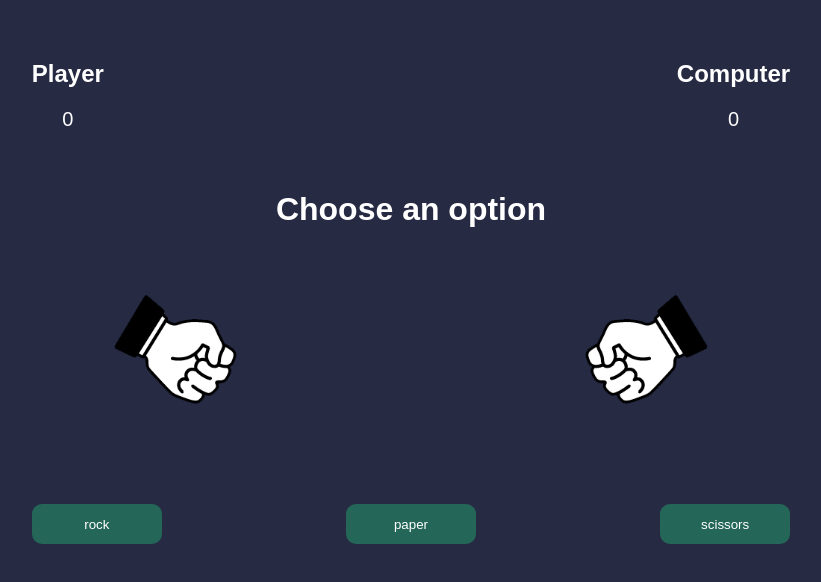
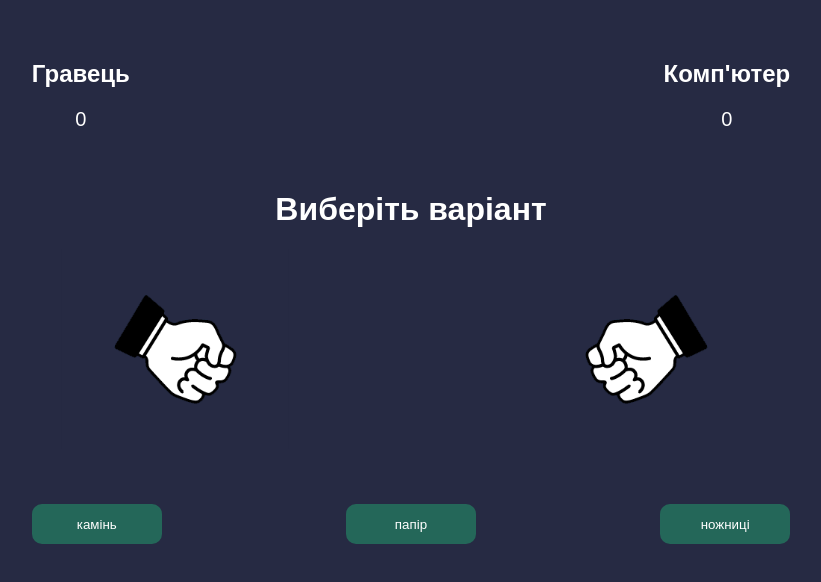
Before and after one commit to Mixam07/rock-paper-scissors, a plain HTML site: page index.html in a window 1280 px wide. Shown: the whole page, without its empty margins (229-1050 px from the left). Drawn offline with Linux system fonts and the light colour scheme.

Commit message:
змінив на укр. мову

```diff
--- a/app.js
+++ b/app.js
@@ -81,7 +81,7 @@ class App {
 
     determineWinner() {
         if (this.playersChoice === this.computersChoice) {
-            this.setWinnerLabel('Draw!!!');
+            this.setWinnerLabel('Нічия!!!');
         } else if (
             (this.playersChoice === this.rockPath && this.computersChoice === this.scissorsPath) ||
             (this.playersChoice === this.paperPath && this.computersChoice === this.rockPath) ||
@@ -98,13 +98,13 @@ class App {
     }
 
     playerWon() {
-        this.setWinnerLabel('Player won');
+        this.setWinnerLabel('Гравець виграв');
         this.playersScore++;
         this.updateScores();
     }
 
     computerWon() {
-        this.setWinnerLabel('Computer won');
+        this.setWinnerLabel('Комп\'ютер виграв');
         this.computersScore++;
         this.updateScores();
     }
@@ -117,7 +117,7 @@ class App {
     resetGame() {
         this.playersHand.setAttribute('src', this.rockPath);
         this.computersHand.setAttribute('src', this.rockPath);
-        this.setWinnerLabel('Choose an option');
+        this.setWinnerLabel('Виберіть варіант');
     }
 }
 
--- a/index.html
+++ b/index.html
@@ -12,16 +12,16 @@
         <div class="playground">
             <div class="scores">
                 <div>
-                    <h2>Player</h2>
+                    <h2>Гравець</h2>
                     <div id="player">0</div>
                 </div>
                 <div>
-                    <h2>Computer</h2>
+                    <h2>Комп'ютер</h2>
                     <div id="computer">0</div>
                 </div>
             </div>
             <h1 class="winner">
-                Choose an option
+                Виберіть варіант
             </h1>
             <div class="hands">
                 <div class="hand">
@@ -33,13 +33,13 @@
             </div>
             <div class="options">
                 <button id="rock" class="option_button">
-                    rock
+                    камінь
                 </button>
                 <button id="paper" class="option_button">
-                    paper
+                    папір
                 </button>
                 <button id="scissors" class="option_button">
-                    scissors
+                    ножниці
                 </button>
             </div>
         </div>
```
